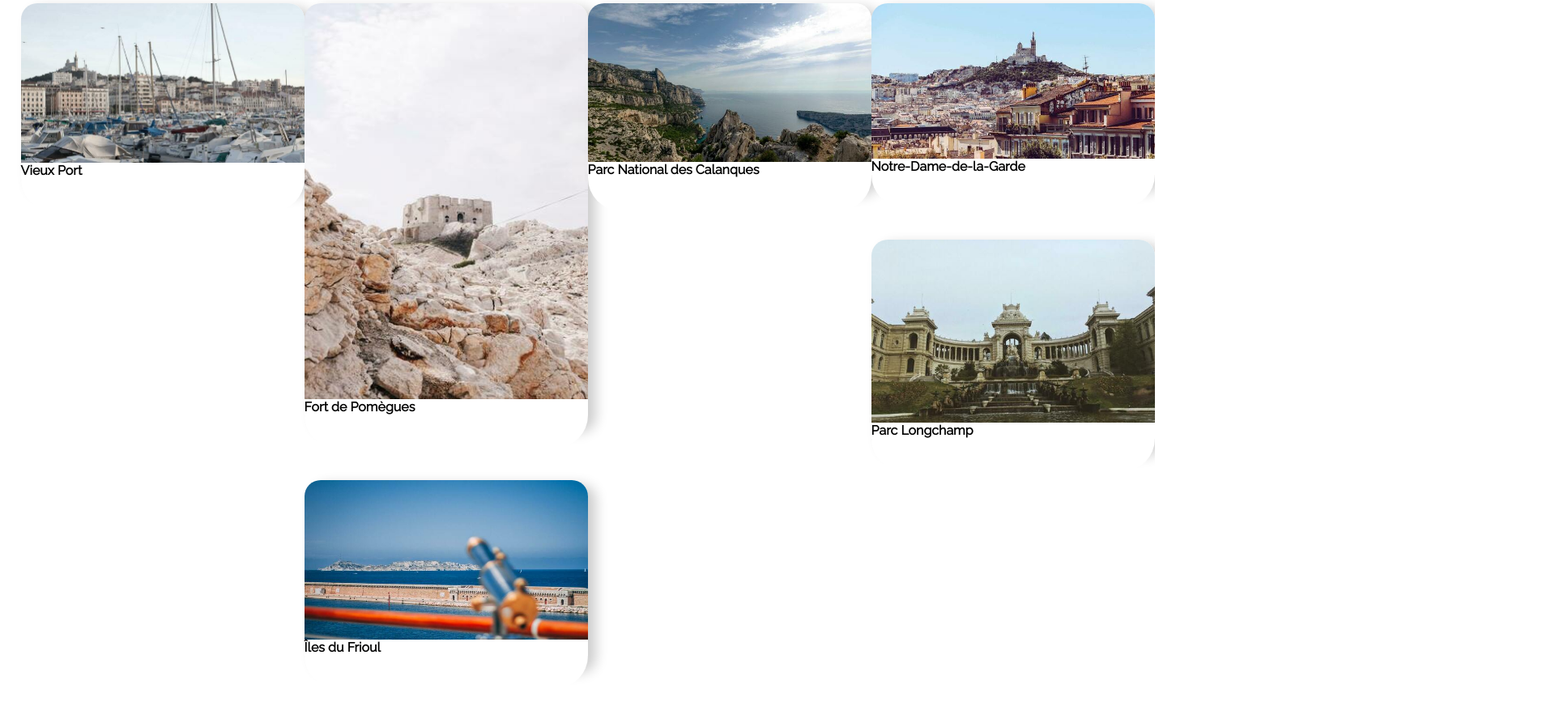
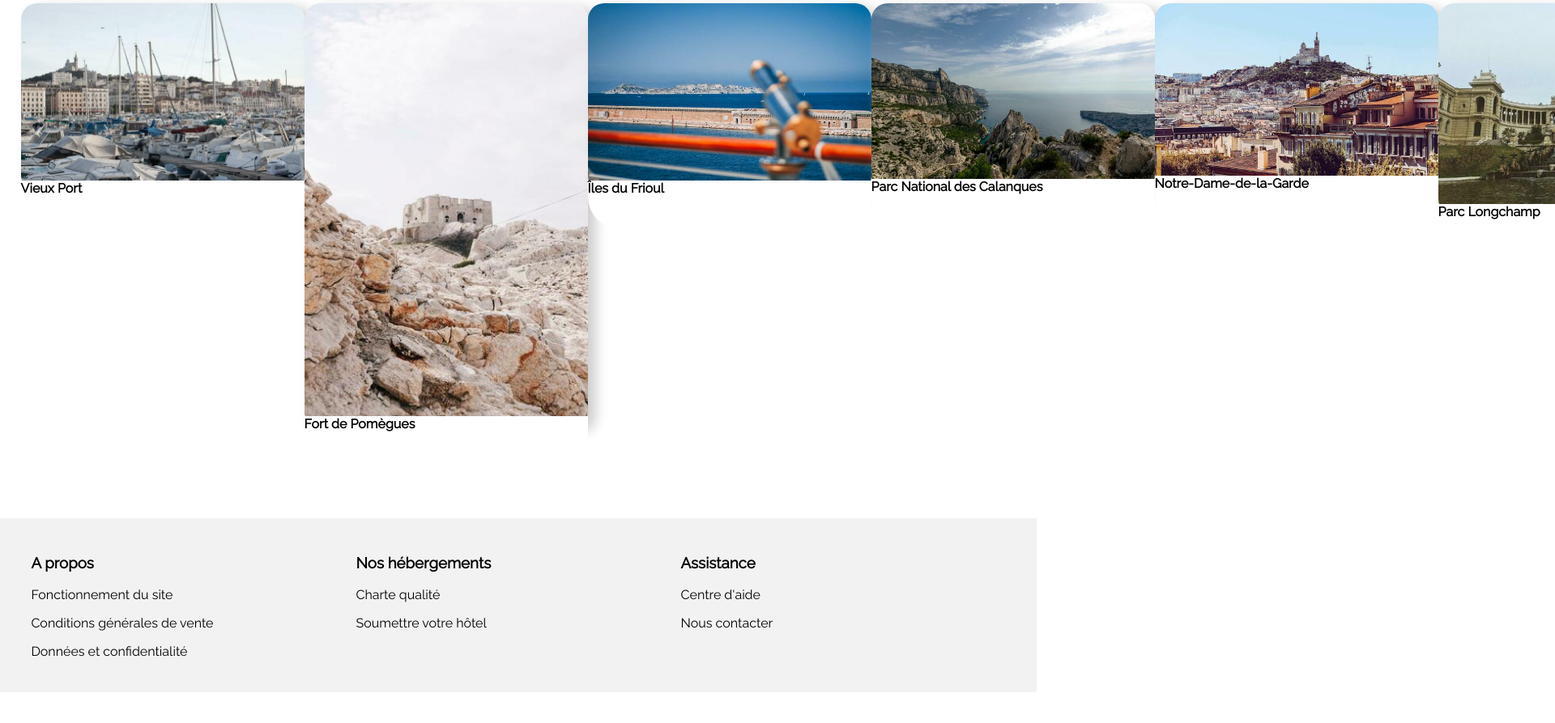
Before and after one commit to srh-mji/SarahMajewski_3_01032021, a plain HTML site: page SarahMajewski_2_21012021/index.html in a window 1280 px wide. Shown: the part 1100-1993 px from the top of the page at 81% size, 1920 px wide, since content can reach past the window. After the commit the page ends 1955 px from the top, so only its background shows below. Drawn offline with Linux system fonts and the light colour scheme.

Commit message:
Edit HTML Activity

```diff
--- a/SarahMajewski_2_21012021/index.html
+++ b/SarahMajewski_2_21012021/index.html
@@ -164,7 +164,7 @@
               </figure>
             </a>
           </div>
-          <a href="#"> <strong>Afficher plus</strong></a>
+          <a class="watch_more" href="#"> <strong>Afficher plus</strong></a>
         </article>
         <aside class="popularity">
           <div class="popularity_title">
@@ -224,54 +224,42 @@
       <section id="activity">
         <h2> Activités à Marseille</h2>
         <div class="activity_container">
-          <div class="activity_container_left">
-            <div class="activity_container_left_big">
-              <a href="#">
+              <a class="big1" href="#">
                 <figure class="activity_figure">
                   <img src="image/reno-laithienne-QUgJhdY5Fyk-unsplash.jpg" alt="Vieux Port">
-                  <figcaption>Vieux Port</figcaption>
+                  <figcaption><h4>Vieux Port</h4></figcaption>
                 </figure>
               </a>
-            </div>
-            <div class="activity_container_left_small">
-              <a href="#">
+              <a class="small1" href="#">
                 <figure class="activity_figure">
                   <img src="image/paul-hermann-QFTrLdQIRhI-unsplash.jpg" alt="Port de Pomègues">
-                  <figcaption>Fort de Pomègues</figcaption>
+                  <figcaption><h4>Fort de Pomègues</h4></figcaption>
                 </figure>
               </a>
-              <a href="#">
+              <a class="small2" href="#">
                 <figure class="activity_figure">
                   <img src="image/kevin-hikari-rV_Qd1l-VXg-unsplash.jpg" alt="Îles du Frioul">
-                  <figcaption>Îles du Frioul</figcaption>
+                  <figcaption><h4>Îles du Frioul</h4></figcaption>
                 </figure>
               </a>
-            </div>
-          </div>
-          <div class="activity_container_right">
-            <div class="activity_container_right_big">
-              <a href="#">
+              <a class="big2" href="#">
                 <figure class="activity_figure">
                   <img src="image/kilyan-sockalingum-NR8-cBCN3aI-unsplash.jpg" alt="Parc National des Calanques">
-                  <figcaption>Parc National des Calanques</figcaption>
+                  <figcaption><h4>Parc National des Calanques</h4></figcaption>
                 </figure>
               </a>
-            </div>
-            <div class="activity_container_right_small">
-              <a href="#">
+              <a class="small3" href="#">
                 <figure class="activity_figure">
                   <img src="image/florian-wehde-xW9e8gdotxI-unsplash.jpg" alt="Notre-Dame-de-la-Garde">
-                  <figcaption>Notre-Dame-de-la-Garde</figcaption>
+                  <figcaption><h4>Notre-Dame-de-la-Garde</h4></figcaption>
                 </figure>
               </a>
-              <a href="#">
+              <a class="small4" href="#">
                 <figure class="activity_figure">
                   <img src="image/lena-paulin-wH2-EJoDcV0-unsplash.jpg" alt="Parc Longchamp">
-                  <figcaption>Parc Longchamp</figcaption>
+                  <figcaption>  <h4>Parc Longchamp</h4></figcaption>
                 </figure>
               </a>
-            </div>
-          </div>
         </div>
       </section>
     </main>
```
